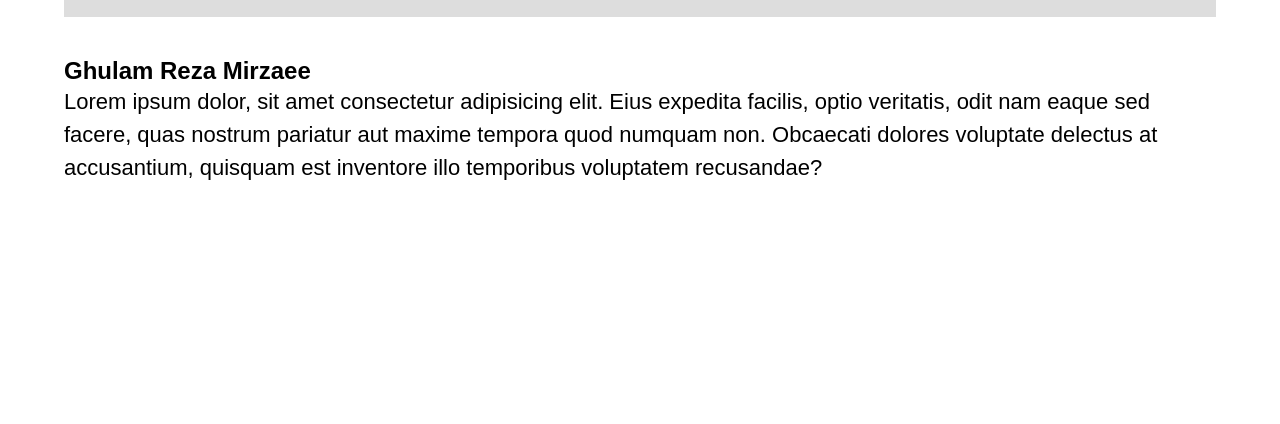
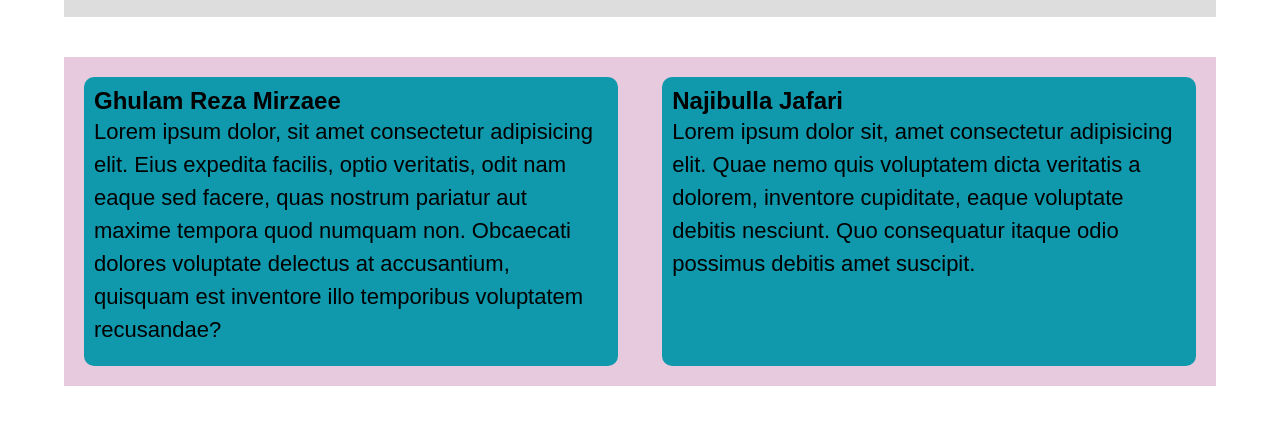
Before and after one commit to Alibaba0202/Bami-1, a plain HTML site: page index.html in a window 1280 px wide. Shown: the part 70-494 px from the top of the page. Drawn offline with Linux system fonts and the light colour scheme.

Commit message:
profiles

```diff
--- a/index.html
+++ b/index.html
@@ -17,14 +17,30 @@
             </nav>
         </header>
         <main>
-            <h2>Ghulam Reza Mirzaee</h2>
-            <p>
-                Lorem ipsum dolor, sit amet consectetur adipisicing elit. Eius
-                expedita facilis, optio veritatis, odit nam eaque sed facere,
-                quas nostrum pariatur aut maxime tempora quod numquam non.
-                Obcaecati dolores voluptate delectus at accusantium, quisquam
-                est inventore illo temporibus voluptatem recusandae?
-            </p>
+            <div class="profile-container">
+                <div class="profile">
+                    <h2>Ghulam Reza Mirzaee</h2>
+                    <p>
+                        Lorem ipsum dolor, sit amet consectetur adipisicing
+                        elit. Eius expedita facilis, optio veritatis, odit nam
+                        eaque sed facere, quas nostrum pariatur aut maxime
+                        tempora quod numquam non. Obcaecati dolores voluptate
+                        delectus at accusantium, quisquam est inventore illo
+                        temporibus voluptatem recusandae?
+                    </p>
+                </div>
+
+                <div class="profile">
+                    <h2>Najibulla Jafari</h2>
+                    <p>
+                        Lorem ipsum dolor sit, amet consectetur adipisicing
+                        elit. Quae nemo quis voluptatem dicta veritatis a
+                        dolorem, inventore cupiditate, eaque voluptate debitis
+                        nesciunt. Quo consequatur itaque odio possimus debitis
+                        amet suscipit.
+                    </p>
+                </div>
+            </div>
         </main>
     </body>
 </html>
--- a/style.css
+++ b/style.css
@@ -18,6 +18,26 @@ body{
     background-color: #ddd;
     margin-bottom: 40px;
 }
+
+.profile-container {
+    display: flex;
+
+    justify-content: space-between;
+    gap: 40px;
+    padding: 20px;
+    background-color: rgba(175, 79, 146, 0.3);
+}
+
+.profile {
+    /* flex-shrink: 0; */
+    flex-grow: 0;
+    flex-basis: 48%;
+    background-color: #1098ad;
+    padding: 10px;
+    border-radius: 10px;
+}
+
+
 
 nav {
     display: flex;
```
